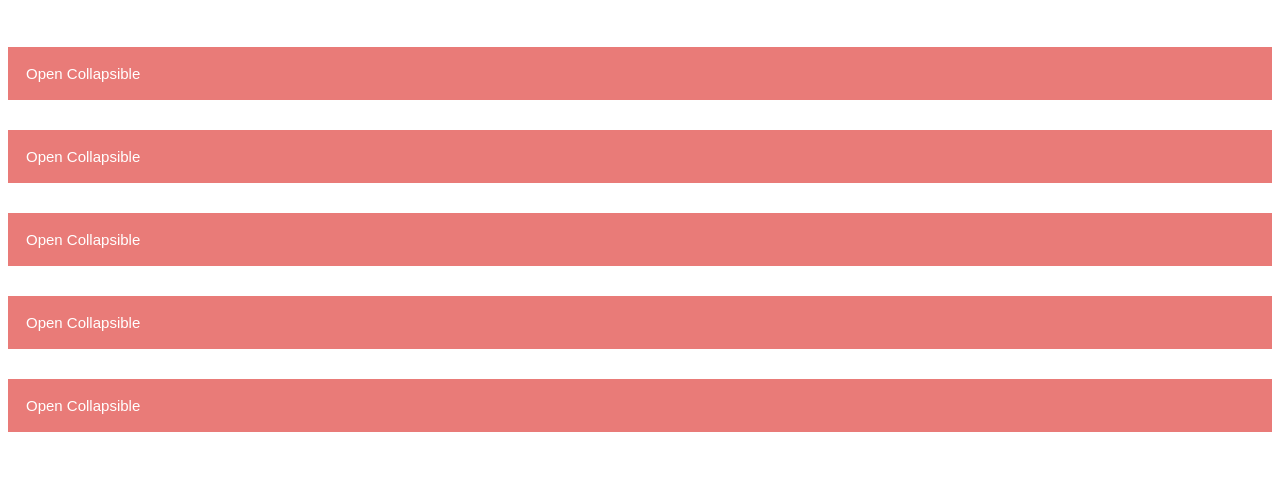
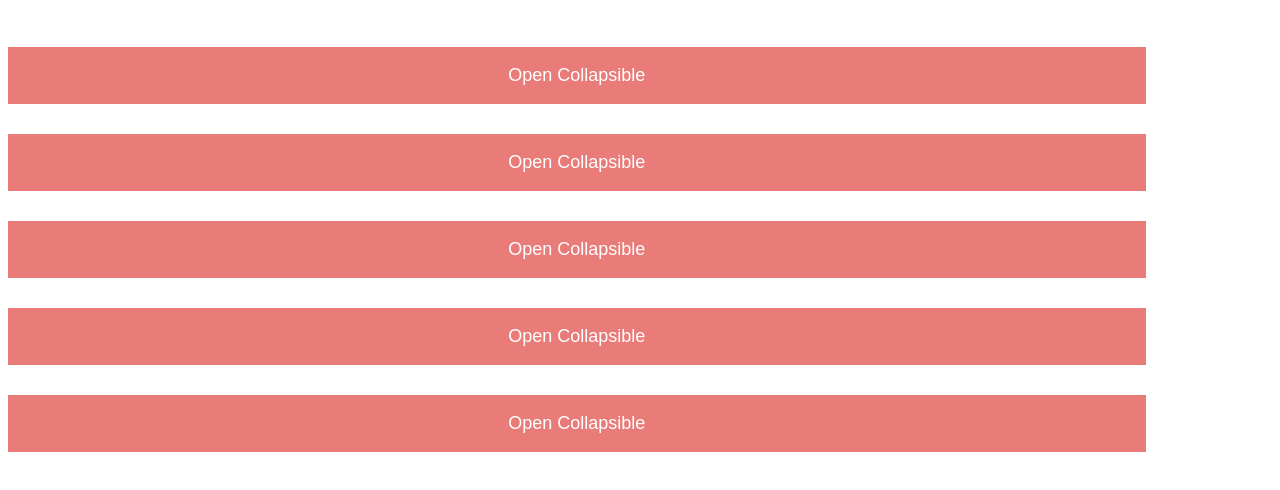
Before and after one commit to BrianLag/sacre-campus, a plain HTML site: page index.html in a window 1280 px wide. Shown: the part 50-540 px from the top of the page. Drawn offline with Linux system fonts and the light colour scheme.

Commit message:
début encadré à repositionner

```diff
--- a/index.html
+++ b/index.html
@@ -27,7 +27,7 @@
 <!------------------MAIN---------------------------------------->
 
 <!--Essai collapse-->
-<div class="main-collapse">
+<section class="flex-collapse" ><div class="main-collapse">
     <button type="button" class="collapsible">Open Collapsible</button>
     <div class="content">
     <p>Lorem ipsum dolor sit amet, consectetur adipisicing elit, sed do eiusmod tempor incididunt ut labore et dolore magna aliqua. Ut enim ad minim veniam, quis nostrud exercitation ullamco laboris nisi ut aliquip ex ea commodo consequat.</p>
@@ -58,6 +58,7 @@
     <p>Lorem ipsum dolor sit amet, consectetur adipisicing elit, sed do eiusmod tempor incididunt ut labore et dolore magna aliqua. Ut enim ad minim veniam, quis nostrud exercitation ullamco laboris nisi ut aliquip ex ea commodo consequat.</p>
     </div>
 </div>
+</section>
 <!-------------------------------------------------------------->
 <!-------------------------------------------------------------->
 
--- a/style.css
+++ b/style.css
@@ -4,18 +4,24 @@ header {
     padding: 0;
 }
 
+.flex-collapse{
+   display: flex;
+   flex-direction: column;
+   justify-content: space-between;
+
+}
 
 .collapsible {
     background-color: #E97B78;
     color: #FFFFFF;
     cursor: pointer;
     padding: 18px;
-    width: 100%;
+    width: 90%;
     border: none;
-    text-align: left;
     outline: none;
-    font-size: 15px;
+    font-size: 18px;
     margin-top: 30px;
+    text-align: center ;
 
   }
 
```
